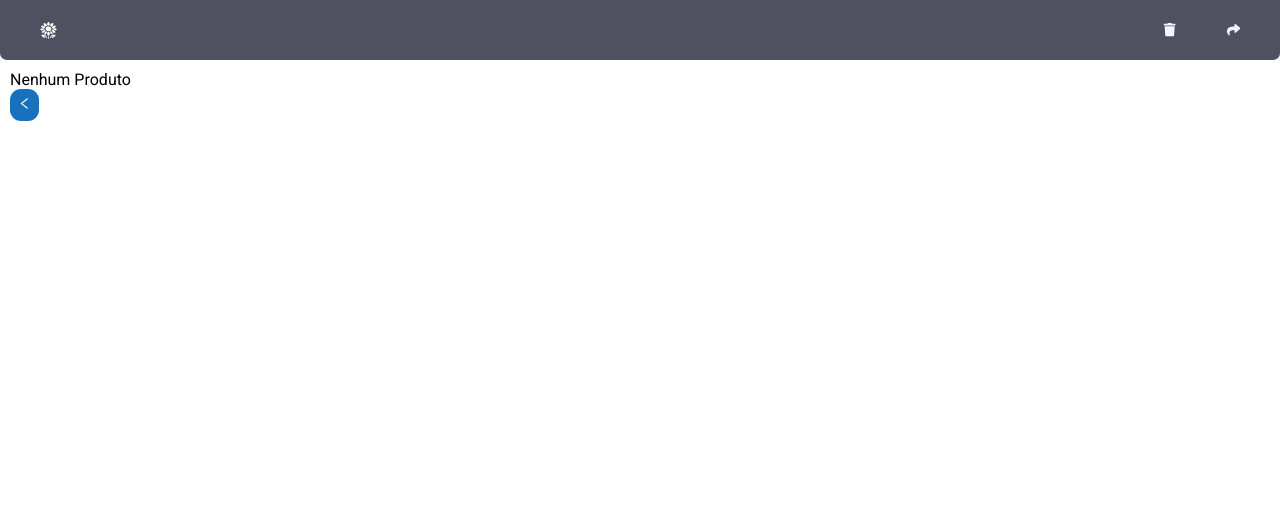
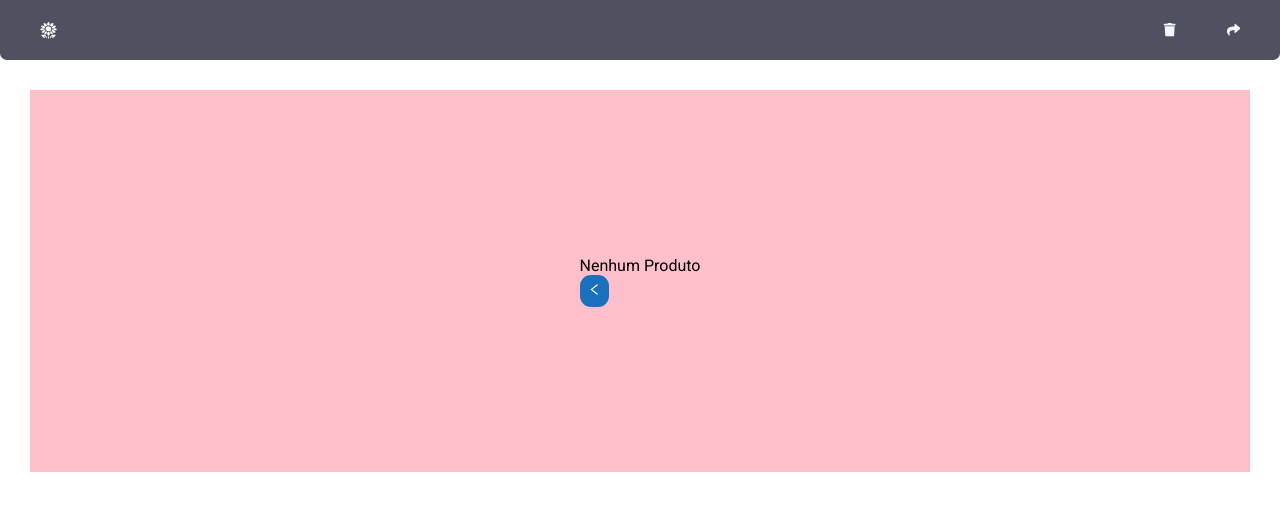
Before and after one commit to AndreVsc/CheckList, a React (Vite) app in the folder Sunf/: page / in a window 1280 px wide. Shown: the top 510 px of the page. Built offline with nearby package versions, Linux system fonts and the light colour scheme.

Commit message:
0.0.1.3v

```diff
--- a/Sunf/src/components/menu/MenuCheck.css
+++ b/Sunf/src/components/menu/MenuCheck.css
@@ -1,12 +1,13 @@
 .containerMenu{
     display: flex;
-    max-height: 100vw;
-    max-width: 100vh;
-    width: 100%;
-    height: 100%;
+    min-height: 200%;
     padding: 10px;
+    margin:30px 30px;
+    align-items: center;
+    justify-content: center;
+    background-color: pink;
 }
 
 .menuPrincipal{
-    border: 1ps solid black;
+
 }
--- a/Sunf/src/components/menu/MenuCheck.jsx
+++ b/Sunf/src/components/menu/MenuCheck.jsx
@@ -2,24 +2,24 @@ import React,{useEffect,useState} from 'react';
 import Button from '../button/Button';
 import {AiOutlineLeft} from 'react-icons/ai';
 import './MenuCheck.css';
-
+import FormBlock from '../forms/FormBlock';
 
 export default function MenuCheck() {
 
-    const [block, setBlock] = useState([]);
+    const [collection, setCollection] = useState([]);
     const [show, setShow] = useState(false);
-    const [selectedBlockId, setSelectedBlockId] = useState(null);
+    const [selectedCollectionId, setSelectedCollectionId] = useState(null);
     const [id, setId] = useState(0);
 
     function showAll() {
-        setSelectedBlockId();
+        setSelectedCollectionId();
         setShow(true);
     }
 
     useEffect(() => {
         if (show) {
             return () => {
-                setSelectedBlockId(null);
+                setSelectedCollectionId(null);
                 setShow(false);
             };
         }
@@ -30,10 +30,10 @@ export default function MenuCheck() {
         <>
             <div className='containerMenu'>
                 <div className='menuPrincipal'>
-                    {block==''?(<p className='textp'>Nenhum Produto</p>):(<p>Teste</p>)}
-
+                    {collection==''?(<p className='textp'>Nenhum Produto</p>):(<p>Teste</p>)}
                     <Button func={() => showAll()} value={<AiOutlineLeft fontSize={15} />} classN='bnt-b' />
                 </div>
+                {show && <FormBlock reset={setShow}/>}
             </div>
         </>
     );
--- a/Sunf/src/index.css
+++ b/Sunf/src/index.css
@@ -7,6 +7,14 @@
     padding: 0;
 }
 
+body{
+    display: flex;
+    max-height: 100vw;
+    max-width: 100vh;
+    width: 100%;
+    height: 100%;
+}
+
 button{
     cursor: pointer;
 }
```
